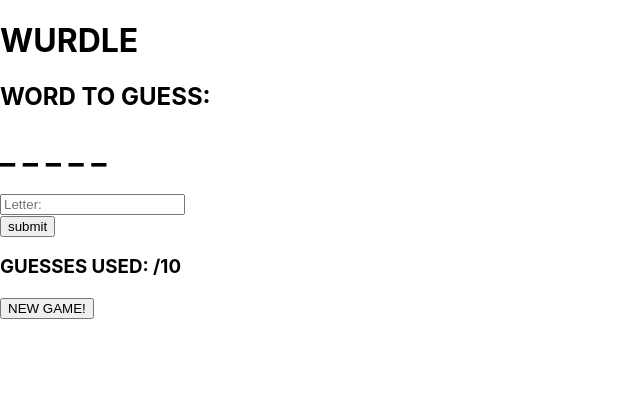
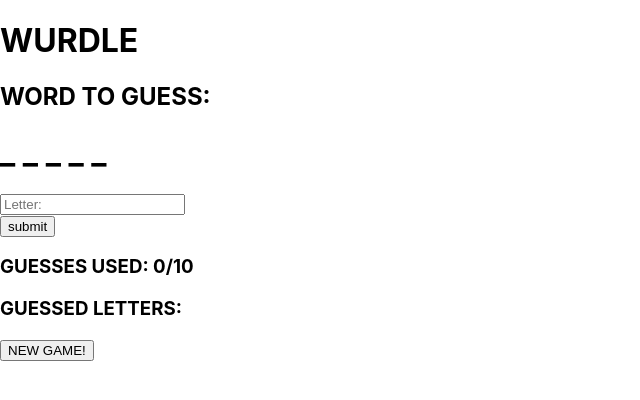
Before and after one commit to patty-rose/wurdle, a React (Create React App) app: page / in a window 1280 px wide. Shown: the top 400 px of the page, without its empty margins (0-640 px from the left). Built offline with nearby package versions, Linux system fonts and the light colour scheme.

Commit message:
FIX BUG: cannot read length of lettersGuessed

```diff
--- a/src/components/App.js
+++ b/src/components/App.js
@@ -111,7 +111,7 @@ App.propTypes = {
 
 const mapStateToProps = state => {
   return{
-    lettersGuessed : state.lettersGuessed
+    lettersGuessed : state
   }
 }
 
--- a/src/components/GameControl.js
+++ b/src/components/GameControl.js
@@ -22,8 +22,8 @@ function GameControl(props){
       <WordToGuessDisplay guessWord = {props.word} currentWordDisplayed = {props.displayedAnswer} playerMadeGuesses = {props.guessesByPlayer} />
       {playingFieldDisplays}
       {alertDisplay}
-      <h3> GUESSES USED: {props.guessesByPlayer}/10</h3>
-      {/* <h3>GUESSED LETTERS: {guesses.join(' ')}</h3> */}
+      <h3> GUESSES USED: {props.guessesByPlayer.length}/10</h3>
+      <h3>GUESSED LETTERS: {props.guessesByPlayer.join(' ')}</h3>
     </React.Fragment>
   );
 }
```
